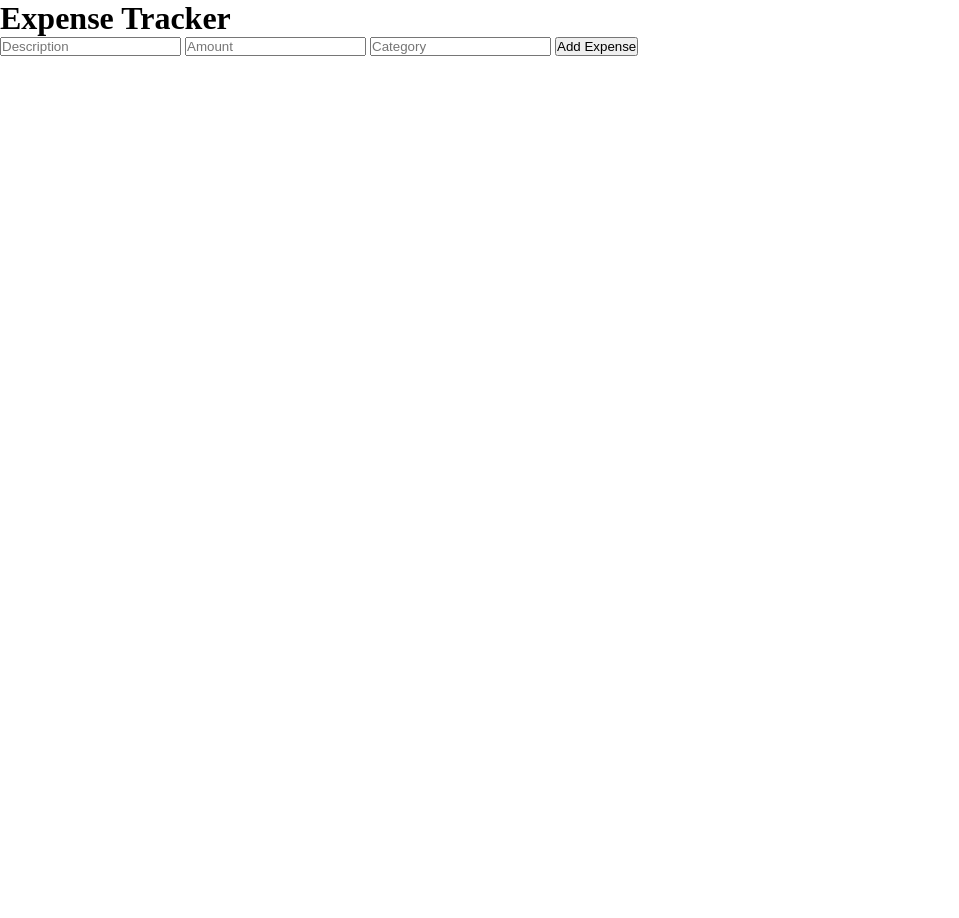
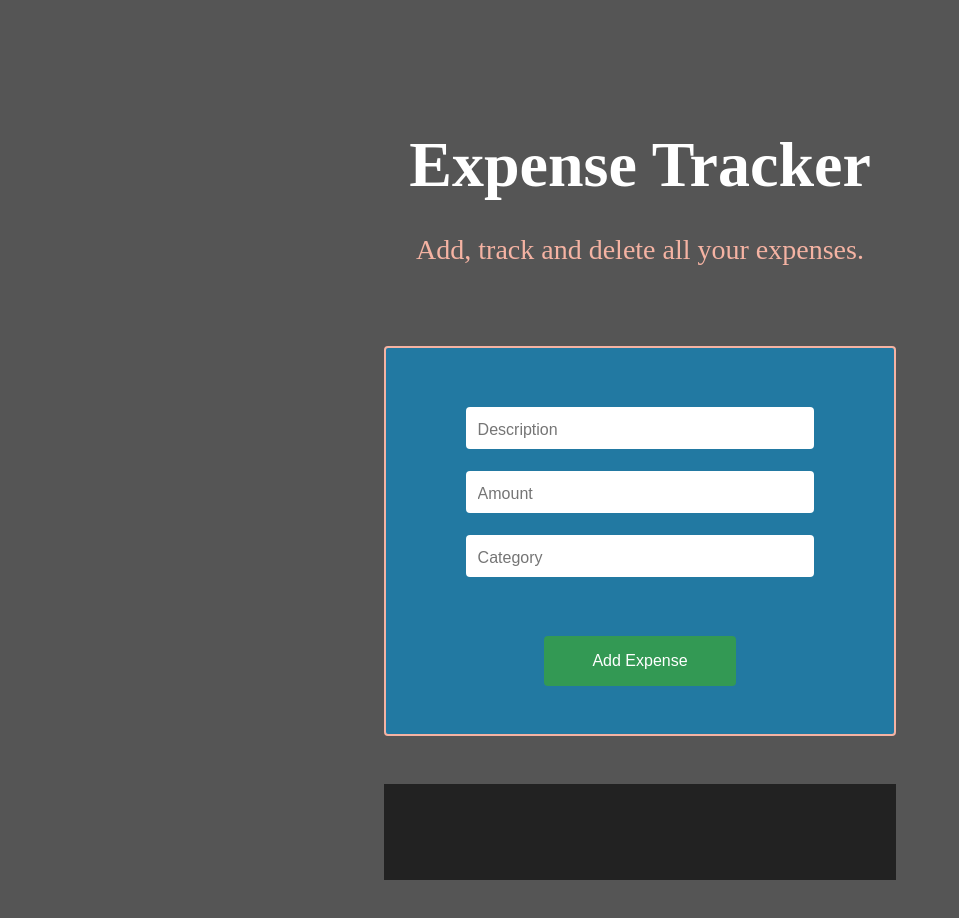
Before and after one commit to DarinaAleksieva0/expense-tracker, a plain HTML site: page index.html in a window 1280 px wide. Shown: the whole page, without its empty margins (0-959 px from the left). Before the commit the page ends 800 px from the top, so only its background shows below. Drawn offline with Linux system fonts and the light colour scheme.

Commit message:
fix: fixed some of the functionality and added and styled the containers and items

```diff
--- a/index.html
+++ b/index.html
@@ -10,16 +10,23 @@
 </head>
 <body>
 
-    <h1>Expense Tracker</h1>
+    <div id="heading-container">
+        <h1>Expense Tracker</h1>
+        <p>Add, track and delete all your expenses.</p>
+    </div>
 
     <form id="expense-form">
+
         <input type="text" id="description" placeholder="Description" required>
         <input type="number" id="amount" placeholder="Amount" required>
         <input type="text" id="category" placeholder="Category" required>
+
         <button type="submit">Add Expense</button>
     </form>
 
-    <div id="expense-list"></div>
+    <ol id="expense-list">
+
+    </ol>
     <script src="script.js"></script>
 
 </body>
--- a/script.js
+++ b/script.js
@@ -1,6 +1,7 @@
 
 const form = document.getElementById('expense-form');
 const expenseList = document.getElementById('expense-list');
+
 
 //event listener for form submission
 form.addEventListener('submit', (event) => {
@@ -8,7 +9,7 @@ form.addEventListener('submit', (event) => {
 
     //capturing input values
     const description = document.getElementById('description').value;
-    const amount = document.getElementById('amount').value;
+    const amount = parseFloat(document.getElementById('amount').value);
     const category = document.getElementById('category').value;
 
     if (isNaN(amount) || amount <= 0) {
@@ -47,7 +48,7 @@ const saveExpenseToLocalStorage = (expense) => {
 
 //function to add expense to the ui list
 const addExpenseToList = (expense) => {
-    const expenseItem = document.createElement('div');
+    const expenseItem = document.createElement('li');
     const formattedDate = new Date(expense.date).toLocaleDateString();
     expenseItem.classList.add('expense-item'); //styling
     expenseItem.textContent = `${expense.description} - $${expense.amount} (${expense.category}) on ${formattedDate}`;
@@ -72,6 +73,7 @@ const deleteExpenseFromLocalStorage = (id) => {
     localStorage.setItem('expenses', JSON.stringify(expenses));
 }
 
+
 window.onload = function () {
     const storedExpenses = JSON.parse(localStorage.getItem('expenses')) || [];
     storedExpenses.forEach(expense => addExpenseToList(expense));
--- a/styles.css
+++ b/styles.css
@@ -5,5 +5,108 @@
 }
 
 :root{
-    /*all colors*/
+   --grey-background: #555;
+   --peach-detailing: #F5B3A3;
+   --form-background: #2279a2;
+   --button: #339954;
+   --charcoal: #222;
+   --delete-btn: #a22d2d;
 }
+
+body{
+    display: flex;
+    align-items: center;
+    justify-content: center;
+    flex-direction: column;
+    top: 50%;
+    margin: 6rem 0;
+    background-color: var(--grey-background);
+    width: 100%;
+    color: #fff;
+}
+
+#heading-container{
+    display: flex;
+    justify-content: center;
+    align-items: center;
+    flex-direction: column;
+    margin-bottom: 5rem;
+}
+
+#heading-container h1{
+    padding: 2rem 0;
+    font-size: 4rem;
+}
+
+#heading-container p{
+    font-size: 1.75rem;
+    color: var(--peach-detailing);
+}
+
+#expense-form{
+    background-color: var(--form-background);
+    display: flex;
+    justify-content: center;
+    align-items: center;
+    flex-direction: column;
+    margin: 0;
+    width: 40%;
+    padding: 3rem 0;
+    border: 2px solid var(--peach-detailing);
+    border-radius: 0.25rem;
+}
+
+#expense-form input{
+    font-size: 1.4rem;
+    margin: 0.7rem 0;
+    padding: 1.3rem 3rem;
+    padding-left: 0.7rem;
+    height: 2rem;
+    border: none;
+    border-radius: 0.25rem;
+}
+
+#expense-form input::placeholder{
+    font-size: 1rem;
+    opacity: 1;
+    text-align: left;
+}
+
+#expense-form button{
+    padding: 1rem 3rem;
+    margin-top: 3rem;
+    font-size: 1rem;
+    background-color: var(--button);
+    color: #fff;
+    border: none;
+    border-radius: 0.25rem;
+    cursor: pointer;
+}
+
+#expense-list{
+    background-color: var(--charcoal);
+    margin: 3rem 0;
+    width: 40%;
+    padding: 3rem 0;
+    padding-left: 2.5rem;
+    list-style-type: decimal;
+}
+
+.expense-item{
+    display: flex;
+    align-items: center;
+    color: #fff;
+    font-size: 1.4rem;
+    margin: 0.5rem 0;
+}
+
+.delete-btn{
+    cursor: pointer;
+    margin-left: 2rem;
+    background-color: var(--delete-btn);
+    padding: 0.5rem 1rem;
+    border: none;
+    font-size: 1rem;
+    color: #fff;
+    border-radius: 0.25rem;
+}
```
